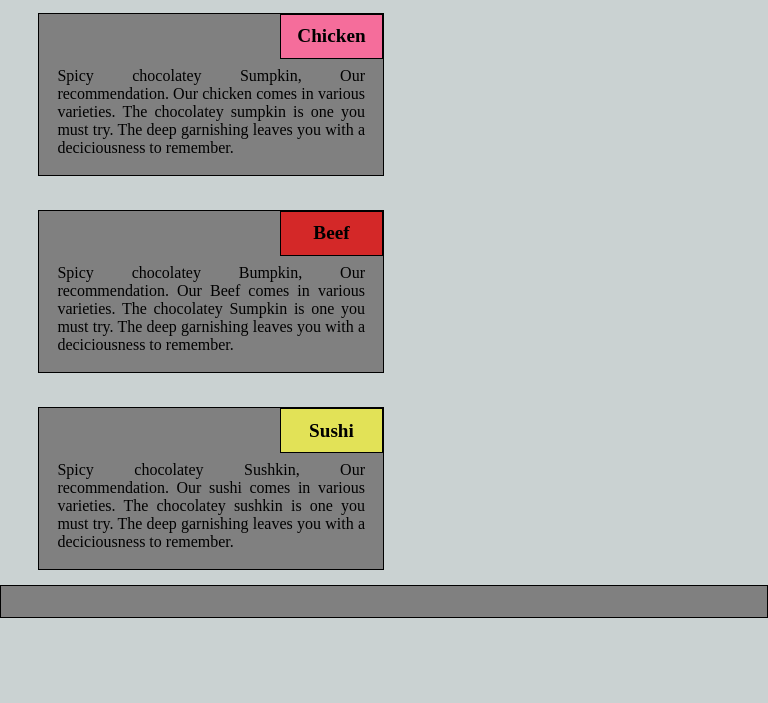
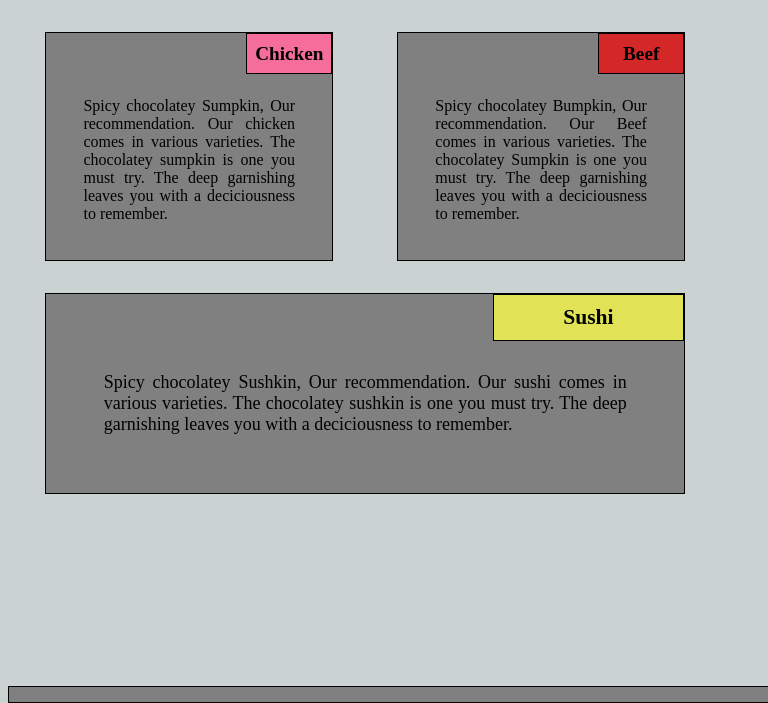
Before and after one commit to OluwaWorthy/Menu_Page_Sample, a plain HTML site: page Mod_2_Solution/index.html in a window 768 px wide. Shown: the part 97-800 px from the top of the page. Drawn offline with Linux system fonts and the light colour scheme.

Commit message:
style update

```diff
--- a/Mod_2_Solution/index.html
+++ b/Mod_2_Solution/index.html
@@ -39,7 +39,7 @@
             </article>
 
         </section>
-        <footer></footer>
     </main>
 </body>
+<footer></footer>
 </html>
--- a/Mod_2_Solution/style.css
+++ b/Mod_2_Solution/style.css
@@ -1,3 +1,6 @@
+html{
+   height: 100vh;
+}
 *{
    margin: 0;
    box-sizing: border-box;
@@ -5,19 +8,24 @@
 body{
    background-color: rgb(202, 210, 210);
    width: 100%;
+   justify-content: space-around;
+   justify-items: center;
+   padding: 1%;
 }
 main{
    width:100%;
+   margin: 2%;
 }
 h1{
    padding-top: 5%;
    text-align: center;
 }
 section{
-   margin-bottom: 2%;
    padding-right: 5%;
    padding-left: 5%;
-   width:100%;
+   width: 95%;
+   display: flex;
+   justify-content: space-between;
 }
 h2{
     float:right;
@@ -35,9 +43,7 @@ article{
     border: 1px solid black;
     border-color: black solid;
     margin-top: 5%;
-    clear: both;
     align-items: space-between;
-    width: 33.33%;
 }
 #chicken{
     background-color: rgb(245, 109, 155);
@@ -53,27 +59,28 @@ article{
 }
 p{
     text-align: center;
-    padding: 8px;
-    margin: 10px;
+    padding: 8%;
+    margin: 5%;
     text-align: justify;
     clear: both;
 }
 footer{
     background-color: grey;
     border: 1px solid black;
-    height: 1%;
-    padding: 2%;
+    padding: 1%;
     width: 100%;
+    position: fixed;
+    bottom: 0;
 }
 @media(min-width: 992px){
  html{
     min-width: 992px;
     }
  section{
-    width:100%;
+    flex-direction: row;
     }
  article{
-    width: 33.33%;
+    width: 30%;
     }
 }
 @media (min-width:768px) and (max-width:991px) {
@@ -82,10 +89,25 @@ footer{
     max-width: 991px;
     }
  section{
-    width:100%;
+    flex-direction: row;
+    flex-wrap: wrap;
+    column-fill: balance ;
     }
  article{
-    width: 50%;
+    width: 45%;
+    height: 35%;
+    }
+ article:nth-child(3){
+    width: 100%;
+    font-size: large;
+    height: 35%;
+ }
+ article:nth-child(3) p{
+   padding: 5%;
+   margin: 4%;
+ }
+ article:nth-child(3) h2{
+   padding: 1.5%;
  }
 }
 @media(max-width:767px){
@@ -93,9 +115,12 @@ footer{
     max-width: 767px;
     }
  section{
-    width:100%;
+    flex-direction: column;
     }
  article{
     width: 100%;
     }
+ p{
+   font-size: large;
 }
+}
```
Lines whose indentation alone changed are shown as unchanged.
